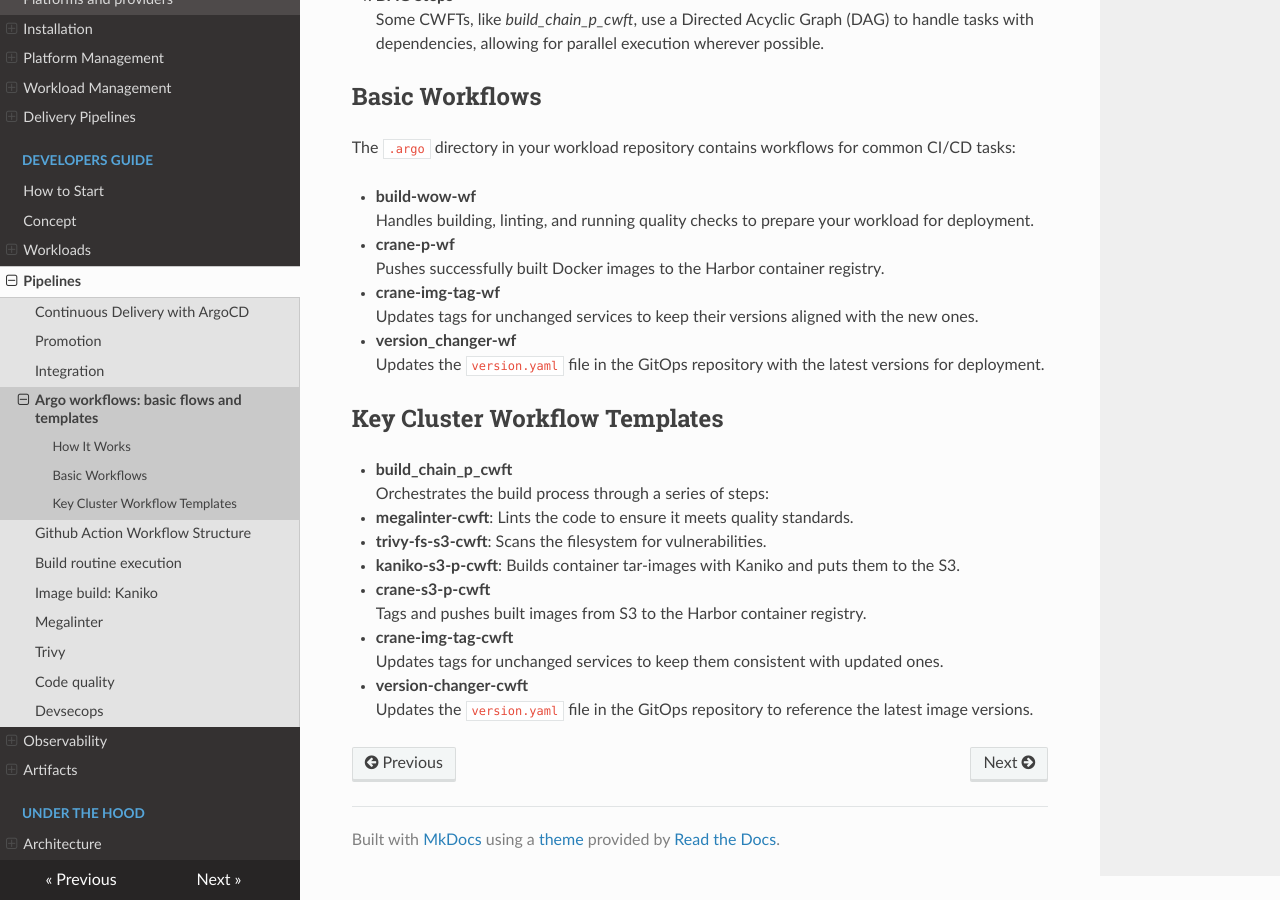
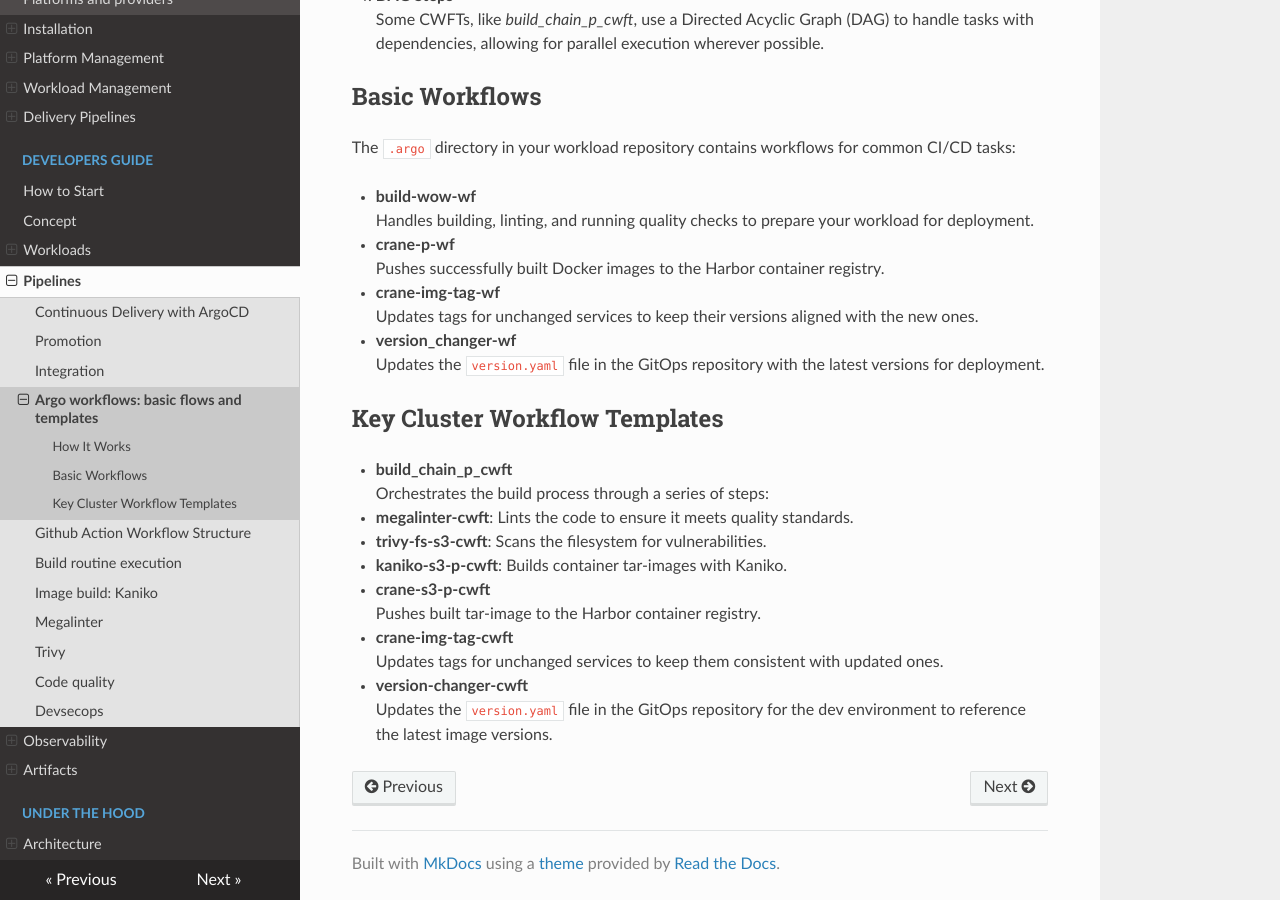
Before and after one commit to CloudGeometry/cg-devx-docs, an MkDocs documentation site: the page built from docs/developers_guide/ci/argo_workflows.md, in a window 1280 px wide and 900 px high, scrolled down 767 px. Built offline with MkDocs 1.6.1, drawn with Linux system fonts in a browser that asks for light colours; nearby versions of some CDN libraries; a script that is not in the unit is left out.

Commit message:
Update argo_workflows.md

```diff
--- a/docs/developers_guide/ci/argo_workflows.md
+++ b/docs/developers_guide/ci/argo_workflows.md
@@ -50,13 +50,13 @@ The `.argo` directory in your workload repository contains workflows for common
    Orchestrates the build process through a series of steps:
    - **megalinter-cwft**: Lints the code to ensure it meets quality standards.
    - **trivy-fs-s3-cwft**: Scans the filesystem for vulnerabilities.
-   - **kaniko-s3-p-cwft**: Builds container tar-images with Kaniko and puts them to the S3.
+   - **kaniko-s3-p-cwft**: Builds container tar-images with Kaniko.
 
 - **crane-s3-p-cwft**
-   Tags and pushes built images from S3 to the Harbor container registry.
+   Pushes built tar-image to the Harbor container registry.
 
 - **crane-img-tag-cwft**
    Updates tags for unchanged services to keep them consistent with updated ones.
 
 - **version-changer-cwft**
-   Updates the `version.yaml` file in the GitOps repository to reference the latest image versions.
+   Updates the `version.yaml` file in the GitOps repository for the dev environment to reference the latest image versions.
```
